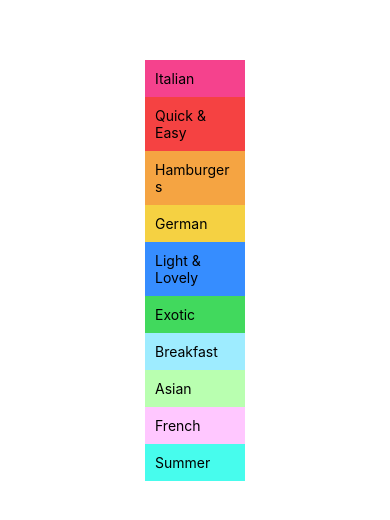
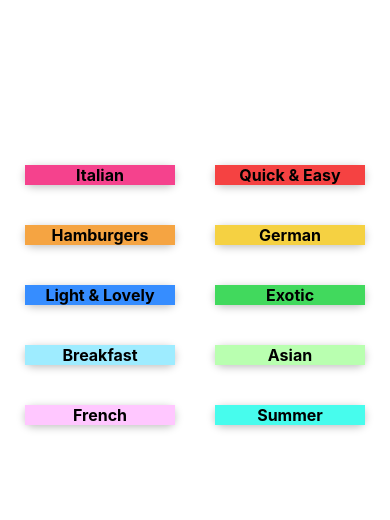
Before and after one commit to Bar-Barina/Meal4U, a React Native app: screen / in a window 390 px wide. Shown: the part 152-672 px from the top of the page. Built offline with nearby package versions, Linux system fonts and the light colour scheme.

Commit message:
added grid, colors

```diff
--- a/App.js
+++ b/App.js
@@ -7,7 +7,7 @@ export default function App() {
   return (
     <View style={styles.container}>
       <CategoryIndex categories={CATEGORIES} />
-      <StatusBar style="auto" />
+      <StatusBar style="light" />
     </View>
   );
 }
@@ -15,7 +15,6 @@ export default function App() {
 const styles = StyleSheet.create({
   container: {
     flex: 1,
-    backgroundColor: "#fff",
     alignItems: "center",
     justifyContent: "center",
   },
--- a/app.json
+++ b/app.json
@@ -5,6 +5,7 @@
     "version": "1.0.0",
     "orientation": "portrait",
     "icon": "./assets/icon.png",
+    "backgroundColor": "#C4A484",
     "userInterfaceStyle": "light",
     "splash": {
       "image": "./assets/splash.png",
--- a/cmps/CategoryList.jsx
+++ b/cmps/CategoryList.jsx
@@ -10,12 +10,13 @@ export default function CategoryList({ categories }) {
       data={categories}
       keyExtractor={(item) => item.id}
       renderItem={renderItem}
+      numColumns={2}
     />
   );
 }
 
 const styles = StyleSheet.create({
     listContainer: {
-      gap:10,
+      marginTop:50,
     },
   });
--- a/cmps/CategoryPreview.jsx
+++ b/cmps/CategoryPreview.jsx
@@ -1,11 +1,13 @@
-import { View, Text, Pressable, StyleSheet } from "react-native";
+import { View, Text, Pressable, StyleSheet , Platform} from "react-native";
 import React from "react";
 
 export default function CategoryPreview({ title, color }) {
   return (
     <View>
-      <Pressable style={[{ backgroundColor: color }, styles.previewContainer]}>
-        <Text>{title}</Text>
+      <Pressable style={({pressed}) => [styles.previewContainer, pressed ? styles.buttonPressed : null]} android_ripple={{color:'#CCC7'}}>
+        <View style={[styles.previewTextWrapper,{backgroundColor: color}]}>
+          <Text style={styles.title}>{title}</Text>
+        </View>
       </Pressable>
     </View>
   );
@@ -13,7 +15,28 @@ export default function CategoryPreview({ title, color }) {
 
 const styles = StyleSheet.create({
   previewContainer: {
-    padding: 10,
-    width: 100,
+    flex: 1,
+    width: 150,
+    height: 110,
+    margin: 20,
+    borderRadius: 8,
+    elevation: 4,
+    shadowColor: "black",
+    shadowOpacity: 0.25,
+    shadowOffset: { width: 0, height: 2 },
+    shadowRadius: 8,
+    overflow: Platform.OS === 'android' ? 'hidden' : 'visible',
   },
+  previewTextWrapper: {
+    flex: 1,
+    alignItems: "center",
+    justifyContent: "center",
+  },
+  title: {
+    fontWeight:'bold',
+    fontSize:16,
+  },
+  buttonPressed: {
+ opacity: 0.75,
+  }
 });
```
